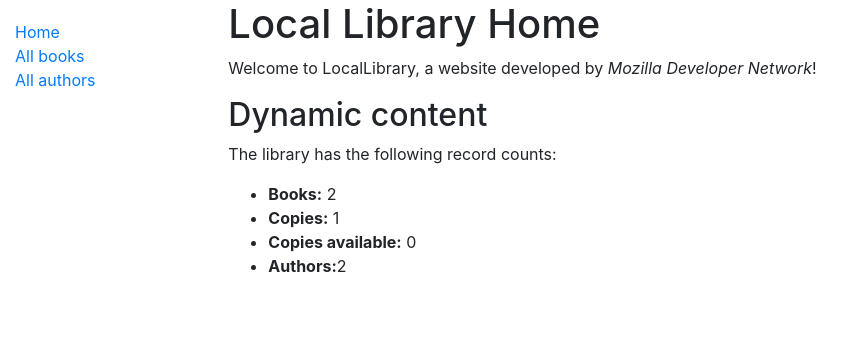
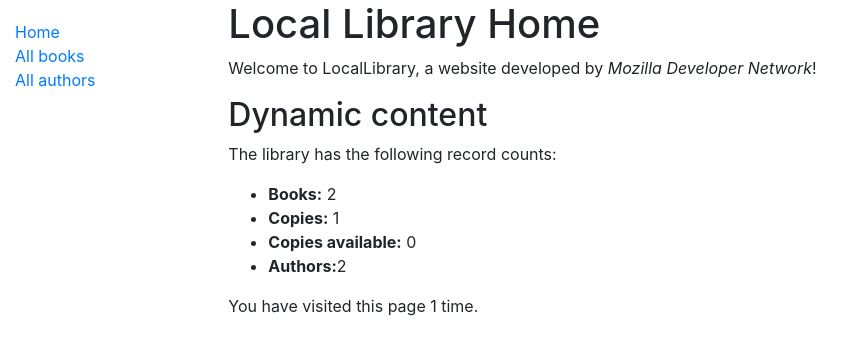
Before and after one commit to Kkhokho/Django, a Django app: page /catalog/ in a window 1280 px wide. Shown: the top 355 px of the page, without its empty margins (0-864 px from the left). Run offline with Django 3.2, Linux system fonts and the light colour scheme; data comes from the database, SQL or seed files in the repository.

Commit message:
Django Tutorial Part 7: Sessions framework

```diff
--- a/django_projects/locallibrary/catalog/templates/index.html
+++ b/django_projects/locallibrary/catalog/templates/index.html
@@ -11,4 +11,5 @@
         <li><strong>Copies available:</strong> {{ num_instances_available }}</li>
         <li><strong>Authors:</strong>{{num_authors}}</li>
     </ul>
+    <p>You have visited this page {{ num_visits }} time{% if num_visits > 1 %}s{%endif %}.</p>
 {% endblock %}
--- a/django_projects/locallibrary/catalog/views.py
+++ b/django_projects/locallibrary/catalog/views.py
@@ -11,11 +11,15 @@ def index(request):
     num_instances_available = BookInstance.objects.filter(status__exact='a').count()
     # The 'all()' is implied by default.
     num_authors = Author.objects.count()
+    num_authors = Author.objects.count() # The 'all()' is implied by default.# Number of visits to this view, as counted in the session variable.
+    num_visits = request.session.get('num_visits', 1)
+    request.session['num_visits'] = num_visits + 1
     context = {
         'num_books': num_books,
         'num_instances': num_instances,
         'num_instances_available': num_instances_available,
-        'num_authors': num_authors
+        'num_authors': num_authors,
+        'num_visits': num_visits
     }
     return render(request, 'index.html', context=context)
 class BookListView(generic.ListView):
--- a/django_projects/locallibrary/locallibrary/settings.py
+++ b/django_projects/locallibrary/locallibrary/settings.py
@@ -38,7 +38,6 @@ INSTALLED_APPS = [
     'django.contrib.sessions',
     'django.contrib.messages',
     'django.contrib.staticfiles',
-    # Add our new application
     'catalog.apps.CatalogConfig',
 ]
 
@@ -49,7 +48,7 @@ MIDDLEWARE = [
     'django.middleware.csrf.CsrfViewMiddleware',
     'django.contrib.auth.middleware.AuthenticationMiddleware',
     'django.contrib.messages.middleware.MessageMiddleware',
-    'django.middleware.clickjacking.XFrameOptionsMiddleware',
+    'django.middleware.clickjacking.XFrameOptionsMiddleware'
 ]
 
 ROOT_URLCONF = 'locallibrary.urls'
```
